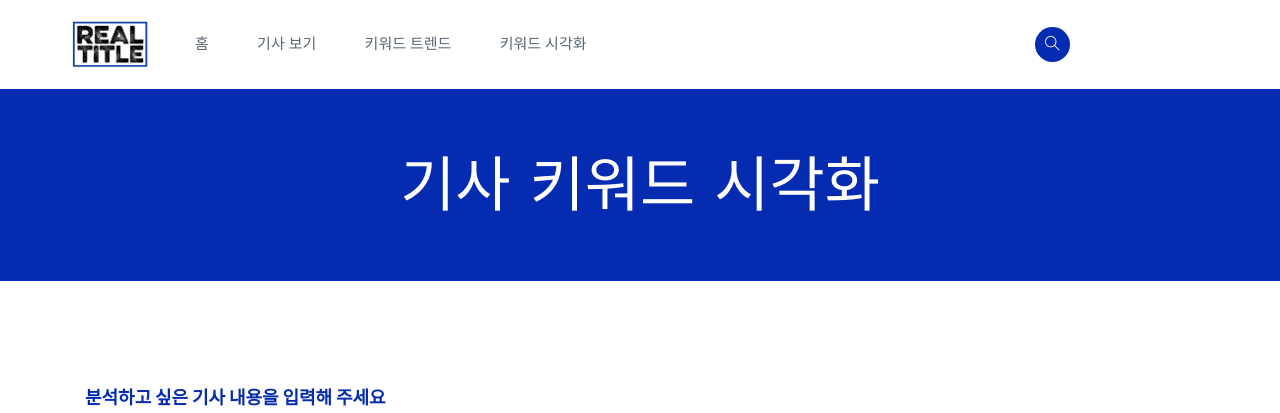
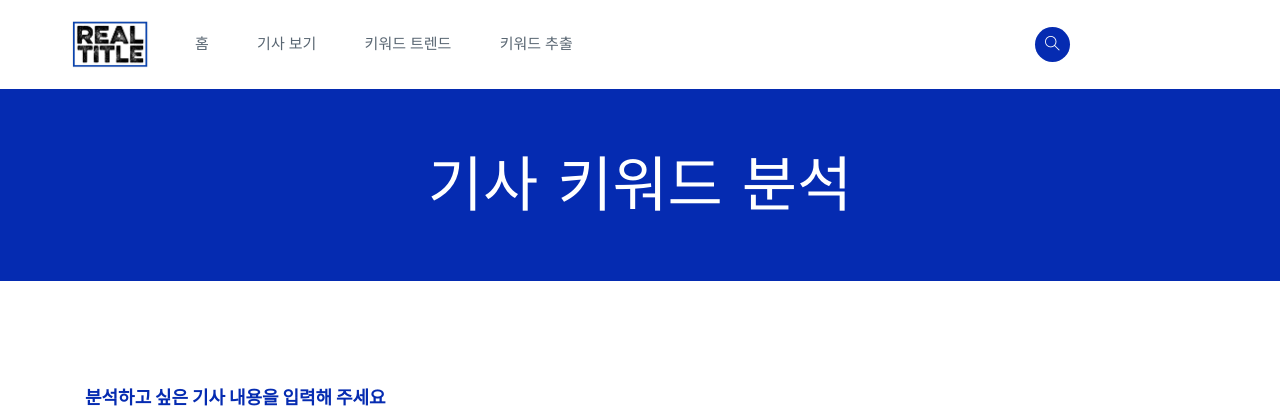
Before and after one commit to devkim0219/RealTitle, a Django app: page /aritcle_keyword_visualization/ in a window 1280 px wide. Shown: the top 413 px of the page. Run offline with Django 3.2, Linux system fonts and the light colour scheme; some libraries are stand-ins or nearby versions; some web fonts are replaced.

Commit message:
각 화면 타이틀 수정

```diff
--- a/RealTitle/templates/aritcle_keyword_visualization.html
+++ b/RealTitle/templates/aritcle_keyword_visualization.html
@@ -1,7 +1,7 @@
 {% extends "base.html" %}
 
 {% block title %}
-기사 분석
+기사 키워드 분석
 {% endblock %}
 
 {% block content %}
@@ -13,7 +13,7 @@
                     @import url('https://fonts.googleapis.com/css2?family=East+Sea+Dokdo&display=swap');
                 </style>
                 <div class="bradcam_text text-center">
-                    <h3>기사 키워드 시각화</h3>
+                    <h3>기사 키워드 분석</h3>
                 </div>
             </div>
         </div>
--- a/RealTitle/templates/article_analysis.html
+++ b/RealTitle/templates/article_analysis.html
@@ -1,7 +1,7 @@
 {% extends "base.html" %}
 
 {% block title %}
-기사 분석
+기사 키워드 분석
 {% endblock %}
 
 {% block content %}
@@ -12,7 +12,7 @@
         <div class="row">
             <div class="col-xl-12">
                 <div class="bradcam_text text-center">
-                    <h3>기사 분석</h3>
+                    <h3>기사 키워드 분석</h3>
                 </div>
             </div>
         </div>
--- a/RealTitle/templates/base.html
+++ b/RealTitle/templates/base.html
@@ -70,7 +70,7 @@
                                                 <li><a href="/aritcle_keyword_visualization">키워드 시각화</a></li>
                                             </ul-->
                                         </li>
-                                        <li><a href="/aritcle_keyword_visualization">키워드 시각화</a>
+                                        <li><a href="/aritcle_keyword_visualization">키워드 추출</a>
                                     </ul>
                                 </nav>
                             </div>
```
Also changed, not shown: RealTitle/templates/article_chart.html (+10 -1 lines).
